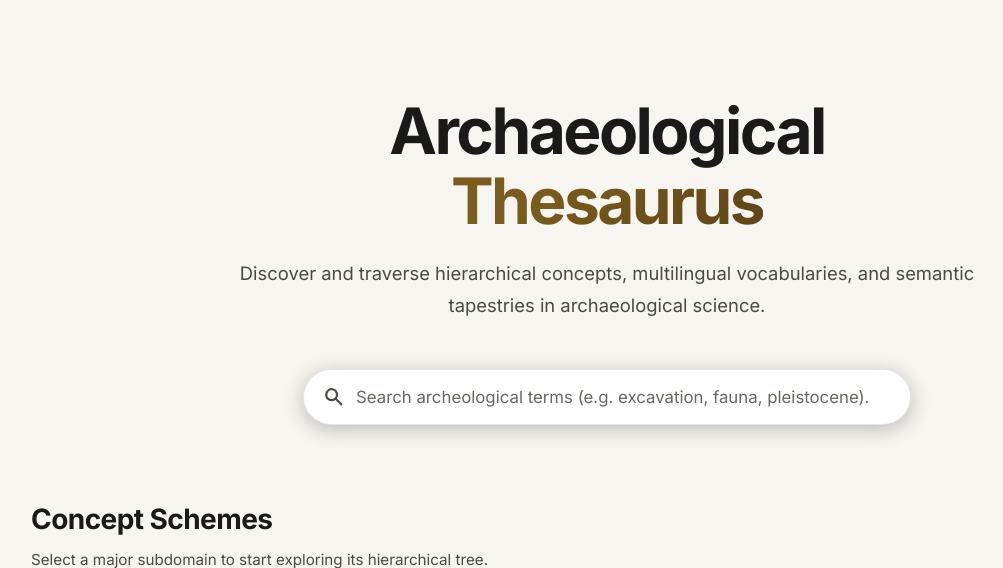
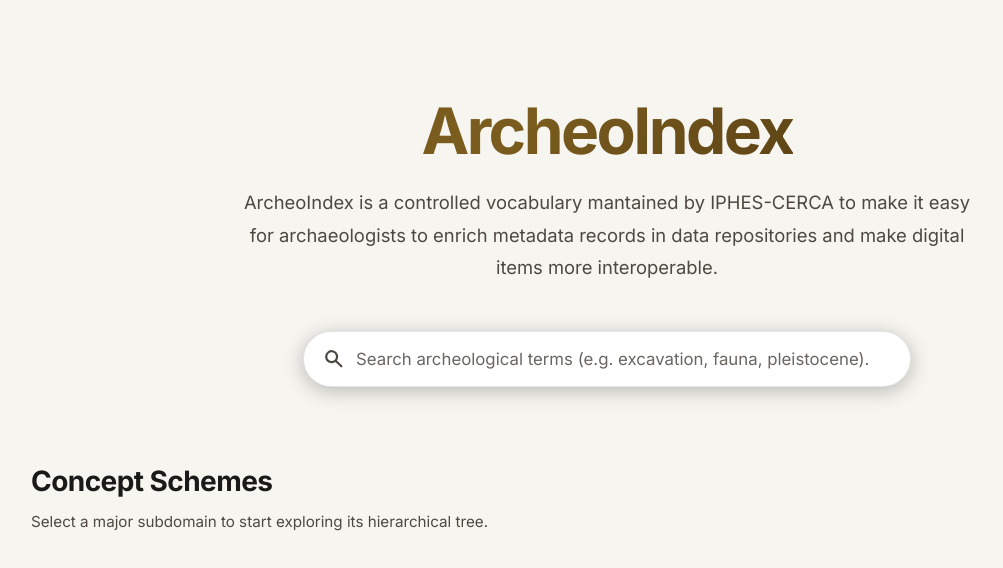
Before and after one commit to jsopesens/ArcheoIndex, a Django app: template archeoindex/keywords/templates/keywords/home.html in a window 1280 px wide. Shown: the part 72-640 px from the top of the page, without its empty margins (33-1036 px from the left). Run offline with Django 4.2, Linux system fonts and the light colour scheme; the template is opened without the code that fills it, so the values that code supplies are empty.

Commit message:
change texts on introduction

```diff
--- a/archeoindex/keywords/templates/keywords/browse.html
+++ b/archeoindex/keywords/templates/keywords/browse.html
@@ -14,8 +14,8 @@
 
 {% block content %}
     <section class="landing-hero" aria-label="Introduction">
-        <h1>Thesaurus <em>Hierarchy</em></h1>
-        <p>Traverse the structured hierarchical connections of terms. Click on expand icons to expand concept layers and drill down from schemes to specific terminologies.</p>
+        <h1>Navigate <em>ArcheoIndex</em></h1>
+        <p>Explore the hierarchical structure of the thesaurus. Expand concept layers and navigate from concept schemes to specific terms.</p>
     </section>
 
     <section class="landing-list-section" aria-label="Concept schemes">
--- a/archeoindex/keywords/templates/keywords/home.html
+++ b/archeoindex/keywords/templates/keywords/home.html
@@ -9,8 +9,8 @@
 
 {% block content %}
 <div class="home-hero">
-    <h1>Archaeological <em>Thesaurus</em></h1>
-    <p>Discover and traverse hierarchical concepts, multilingual vocabularies, and semantic tapestries in archaeological science.</p>
+    <h1><em>ArcheoIndex</em></h1>
+    <p>ArcheoIndex is a controlled vocabulary mantained by IPHES-CERCA to make it easy for archaeologists to enrich metadata records in data repositories and make digital items more interoperable.</p>
 
     <!-- Large Centered Search Box -->
     <div class="home-search-wrapper">
--- a/archeoindex/keywords/templates/keywords/layout.html
+++ b/archeoindex/keywords/templates/keywords/layout.html
@@ -16,7 +16,7 @@
     <!-- Open Graph -->
     <meta property="og:type" content="website">
     <meta property="og:site_name" content="ArcheoIndex">
-    <meta property="og:title" content="{% block og_title %}ArcheoIndex — Archaeological Thesaurus{% endblock %}">
+    <meta property="og:title" content="{% block og_title %}ArcheoIndex — ArchaeIndex{% endblock %}">
     <meta property="og:description" content="{% block og_description %}Explore the archaeological thesaurus with hierarchical concepts and multilingual labels.{% endblock %}">
     <meta property="og:url" content="{% block og_url %}{{ request.scheme }}://{{ request.get_host }}/{% endblock %}">
 
```
